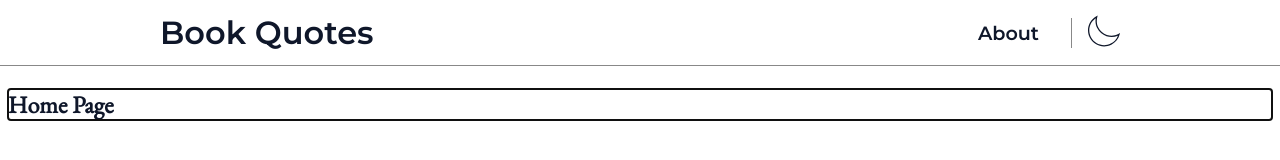
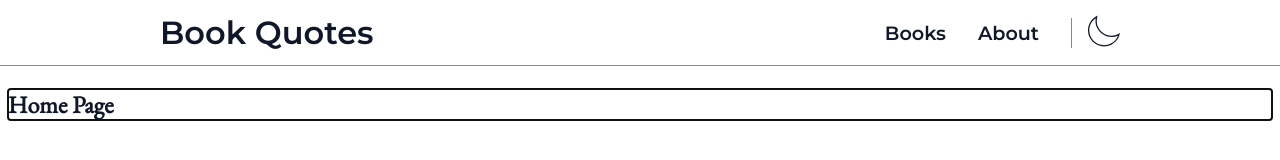
Before and after one commit to matiasop/quotes, a Svelte app: page / in a window 1280 px wide. Shown: the top 160 px of the page. Built offline with nearby package versions, Linux system fonts and the light colour scheme.

Commit message:
refactor(components): change tab size

```diff
--- a/src/App.svelte
+++ b/src/App.svelte
@@ -2,6 +2,7 @@
   import { Router, Route } from "svelte-navigator";
   import NavBar from "./components/NavBar.svelte";
   import Footer from "./components/Footer.svelte";
+  import Books from "./pages/Books.svelte";
 </script>
 
 <main>
@@ -12,6 +13,9 @@
 
         <Route path="/">
           <h1 class="body-text">Home Page</h1>
+        </Route>
+        <Route path="books">
+          <Books />
         </Route>
         <Route path="about">
           <p class="body-text">
--- a/src/components/NavBar.svelte
+++ b/src/components/NavBar.svelte
@@ -9,6 +9,9 @@
       <Link to="/" class="link">Book Quotes</Link>
     </div>
     <div class="nav-right">
+      <div class="link-wrapper">
+        <Link to="books" class="link">Books</Link>
+      </div>
       <div class="link-wrapper">
         <Link to="about" class="link">About</Link>
       </div>
--- a/src/components/SearchBar.svelte
+++ b/src/components/SearchBar.svelte
@@ -1,6 +1,7 @@
 <script lang="ts">
-  export let allBooks;
-  export let filteredBooks;
+  import type Metadata from "../types/Metadata";
+  export let allBooks: Metadata[];
+  export let filteredBooks: Metadata[];
   let searchTerm: string = "";
 
   const regularize = (text: string): string => {
@@ -13,7 +14,7 @@
   $: filteredBooks = allBooks.filter((book) => {
     const regularizedSearchTerm = regularize(searchTerm);
     return (
-      regularize(book.title).includes(regularizedSearchTerm) ||
+      regularize(book.book_title).includes(regularizedSearchTerm) ||
       regularize(book.author).includes(regularizedSearchTerm)
     );
   });
```
Lines whose indentation alone changed are shown as unchanged.
